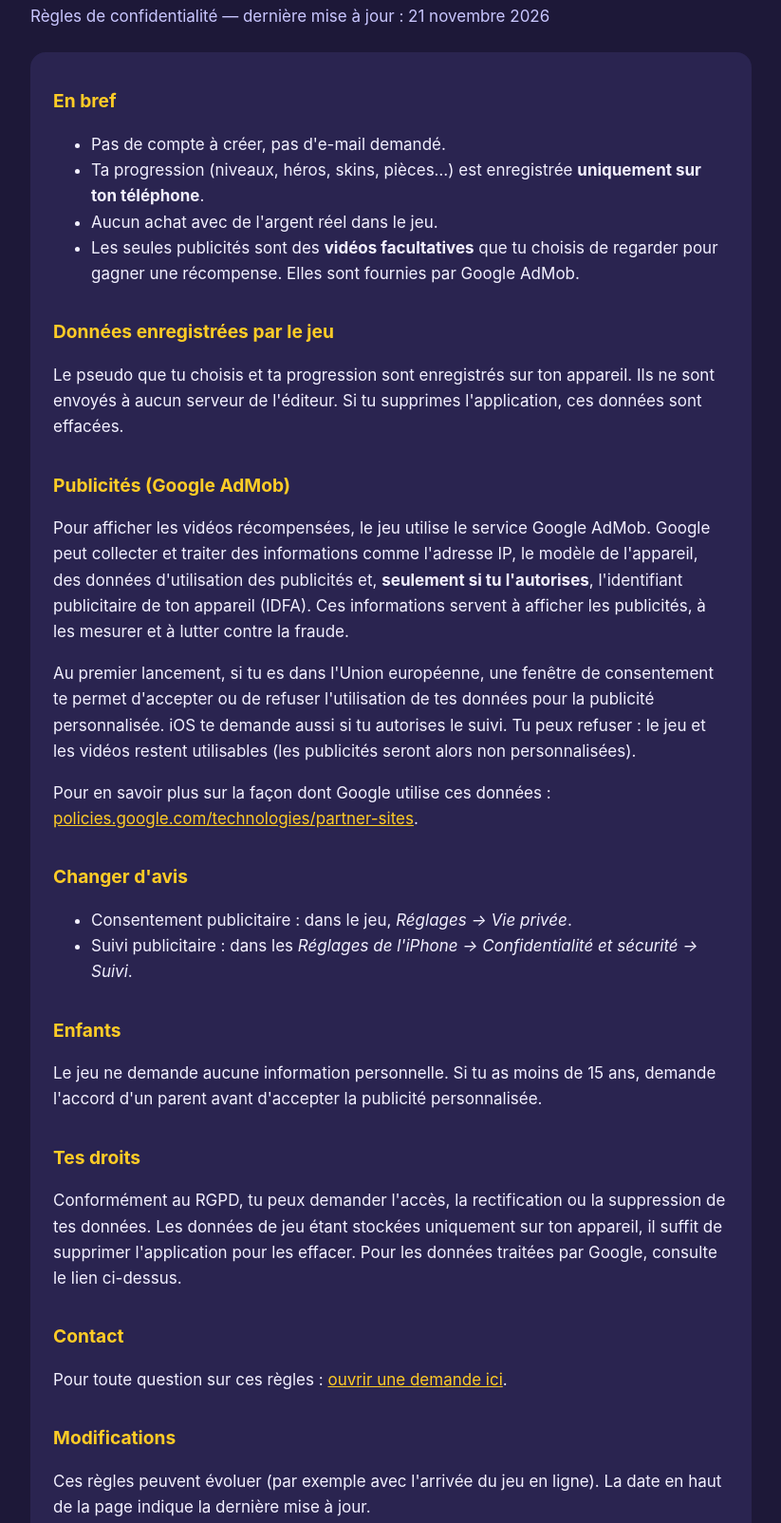
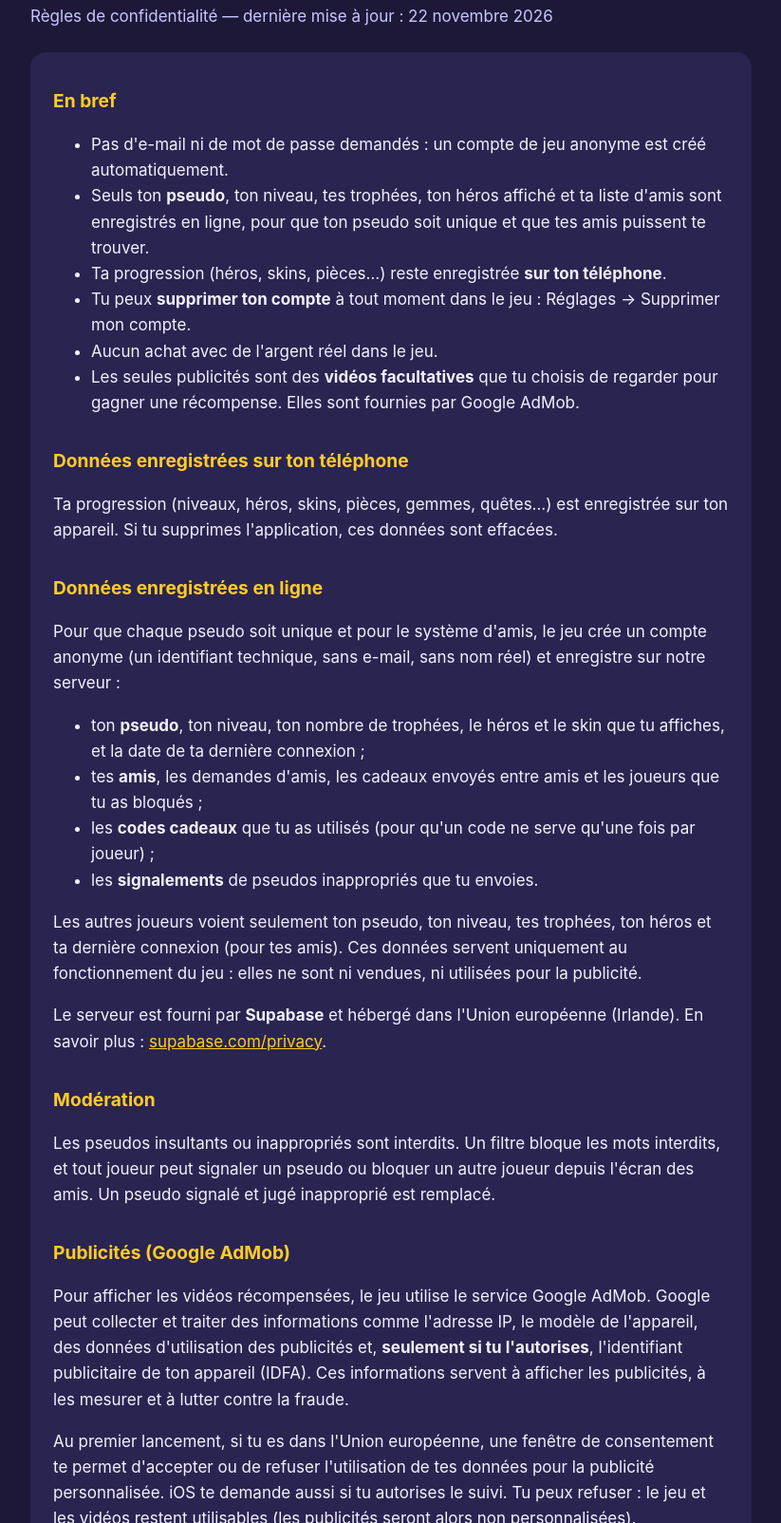
Before and after one commit to yestask-app/enemyclash-privacy, a plain HTML site: page index.html in a window 1280 px wide. Shown: the part 96-1700 px from the top of the page at 95% size, without its empty margins (228-1051 px from the left). Drawn offline with Linux system fonts and the light colour scheme.

Commit message:
Règles de confidentialité : pseudo unique, amis, suppression du compte

```diff
--- a/index.html
+++ b/index.html
@@ -19,19 +19,35 @@
 <body>
 <main>
   <h1>Enemy Clash</h1>
-  <p class="dim">Règles de confidentialité — dernière mise à jour : 21 novembre 2026</p>
+  <p class="dim">Règles de confidentialité — dernière mise à jour : 22 novembre 2026</p>
 
   <div class="card">
     <h2>En bref</h2>
     <ul>
-      <li>Pas de compte à créer, pas d'e-mail demandé.</li>
-      <li>Ta progression (niveaux, héros, skins, pièces…) est enregistrée <strong>uniquement sur ton téléphone</strong>.</li>
+      <li>Pas d'e-mail ni de mot de passe demandés : un compte de jeu anonyme est créé automatiquement.</li>
+      <li>Seuls ton <strong>pseudo</strong>, ton niveau, tes trophées, ton héros affiché et ta liste d'amis sont enregistrés en ligne, pour que ton pseudo soit unique et que tes amis puissent te trouver.</li>
+      <li>Ta progression (héros, skins, pièces…) reste enregistrée <strong>sur ton téléphone</strong>.</li>
+      <li>Tu peux <strong>supprimer ton compte</strong> à tout moment dans le jeu : Réglages → Supprimer mon compte.</li>
       <li>Aucun achat avec de l'argent réel dans le jeu.</li>
       <li>Les seules publicités sont des <strong>vidéos facultatives</strong> que tu choisis de regarder pour gagner une récompense. Elles sont fournies par Google AdMob.</li>
     </ul>
 
-    <h2>Données enregistrées par le jeu</h2>
-    <p>Le pseudo que tu choisis et ta progression sont enregistrés sur ton appareil. Ils ne sont envoyés à aucun serveur de l'éditeur. Si tu supprimes l'application, ces données sont effacées.</p>
+    <h2>Données enregistrées sur ton téléphone</h2>
+    <p>Ta progression (niveaux, héros, skins, pièces, gemmes, quêtes…) est enregistrée sur ton appareil. Si tu supprimes l'application, ces données sont effacées.</p>
+
+    <h2>Données enregistrées en ligne</h2>
+    <p>Pour que chaque pseudo soit unique et pour le système d'amis, le jeu crée un compte anonyme (un identifiant technique, sans e-mail, sans nom réel) et enregistre sur notre serveur :</p>
+    <ul>
+      <li>ton <strong>pseudo</strong>, ton niveau, ton nombre de trophées, le héros et le skin que tu affiches, et la date de ta dernière connexion ;</li>
+      <li>tes <strong>amis</strong>, les demandes d'amis, les cadeaux envoyés entre amis et les joueurs que tu as bloqués ;</li>
+      <li>les <strong>codes cadeaux</strong> que tu as utilisés (pour qu'un code ne serve qu'une fois par joueur) ;</li>
+      <li>les <strong>signalements</strong> de pseudos inappropriés que tu envoies.</li>
+    </ul>
+    <p>Les autres joueurs voient seulement ton pseudo, ton niveau, tes trophées, ton héros et ta dernière connexion (pour tes amis). Ces données servent uniquement au fonctionnement du jeu : elles ne sont ni vendues, ni utilisées pour la publicité.</p>
+    <p>Le serveur est fourni par <strong>Supabase</strong> et hébergé dans l'Union européenne (Irlande). En savoir plus : <a href="https://supabase.com/privacy">supabase.com/privacy</a>.</p>
+
+    <h2>Modération</h2>
+    <p>Les pseudos insultants ou inappropriés sont interdits. Un filtre bloque les mots interdits, et tout joueur peut signaler un pseudo ou bloquer un autre joueur depuis l'écran des amis. Un pseudo signalé et jugé inapproprié est remplacé.</p>
 
     <h2>Publicités (Google AdMob)</h2>
     <p>Pour afficher les vidéos récompensées, le jeu utilise le service Google AdMob. Google peut collecter et traiter des informations comme l'adresse IP, le modèle de l'appareil, des données d'utilisation des publicités et, <strong>seulement si tu l'autorises</strong>, l'identifiant publicitaire de ton appareil (IDFA). Ces informations servent à afficher les publicités, à les mesurer et à lutter contre la fraude.</p>
@@ -45,16 +61,16 @@
     </ul>
 
     <h2>Enfants</h2>
-    <p>Le jeu ne demande aucune information personnelle. Si tu as moins de 15 ans, demande l'accord d'un parent avant d'accepter la publicité personnalisée.</p>
+    <p>Le jeu ne demande aucune information personnelle (pas d'e-mail, pas de nom réel). Choisis un pseudo qui ne révèle pas ton vrai nom. Si tu as moins de 15 ans, demande l'accord d'un parent avant d'accepter la publicité personnalisée.</p>
 
     <h2>Tes droits</h2>
-    <p>Conformément au RGPD, tu peux demander l'accès, la rectification ou la suppression de tes données. Les données de jeu étant stockées uniquement sur ton appareil, il suffit de supprimer l'application pour les effacer. Pour les données traitées par Google, consulte le lien ci-dessus.</p>
+    <p>Conformément au RGPD, tu peux demander l'accès, la rectification ou la suppression de tes données. Tu peux changer ton pseudo dans Réglages, et <strong>supprimer ton compte</strong> dans <em>Réglages → Supprimer mon compte</em> : toutes tes données en ligne sont alors effacées immédiatement et définitivement. Pour les données traitées par Google, consulte le lien ci-dessus.</p>
 
     <h2>Contact</h2>
     <p>Pour toute question sur ces règles : <a href="https://github.com/yestask-app/enemyclash-privacy/issues">ouvrir une demande ici</a>.</p>
 
     <h2>Modifications</h2>
-    <p>Ces règles peuvent évoluer (par exemple avec l'arrivée du jeu en ligne). La date en haut de la page indique la dernière mise à jour.</p>
+    <p>Ces règles peuvent évoluer (par exemple avec l'arrivée du multijoueur en ligne). La date en haut de la page indique la dernière mise à jour.</p>
   </div>
 </main>
 </body>
```
